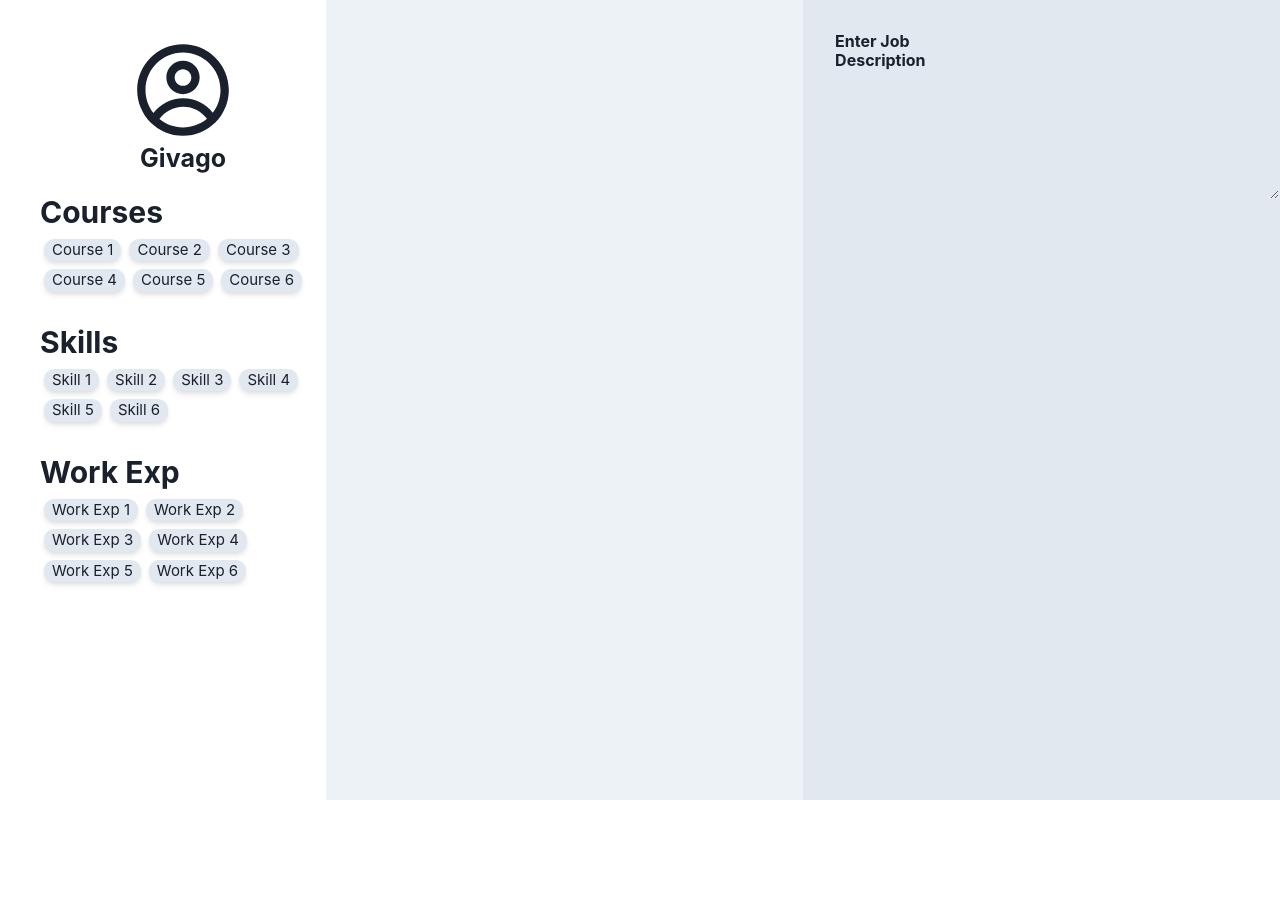
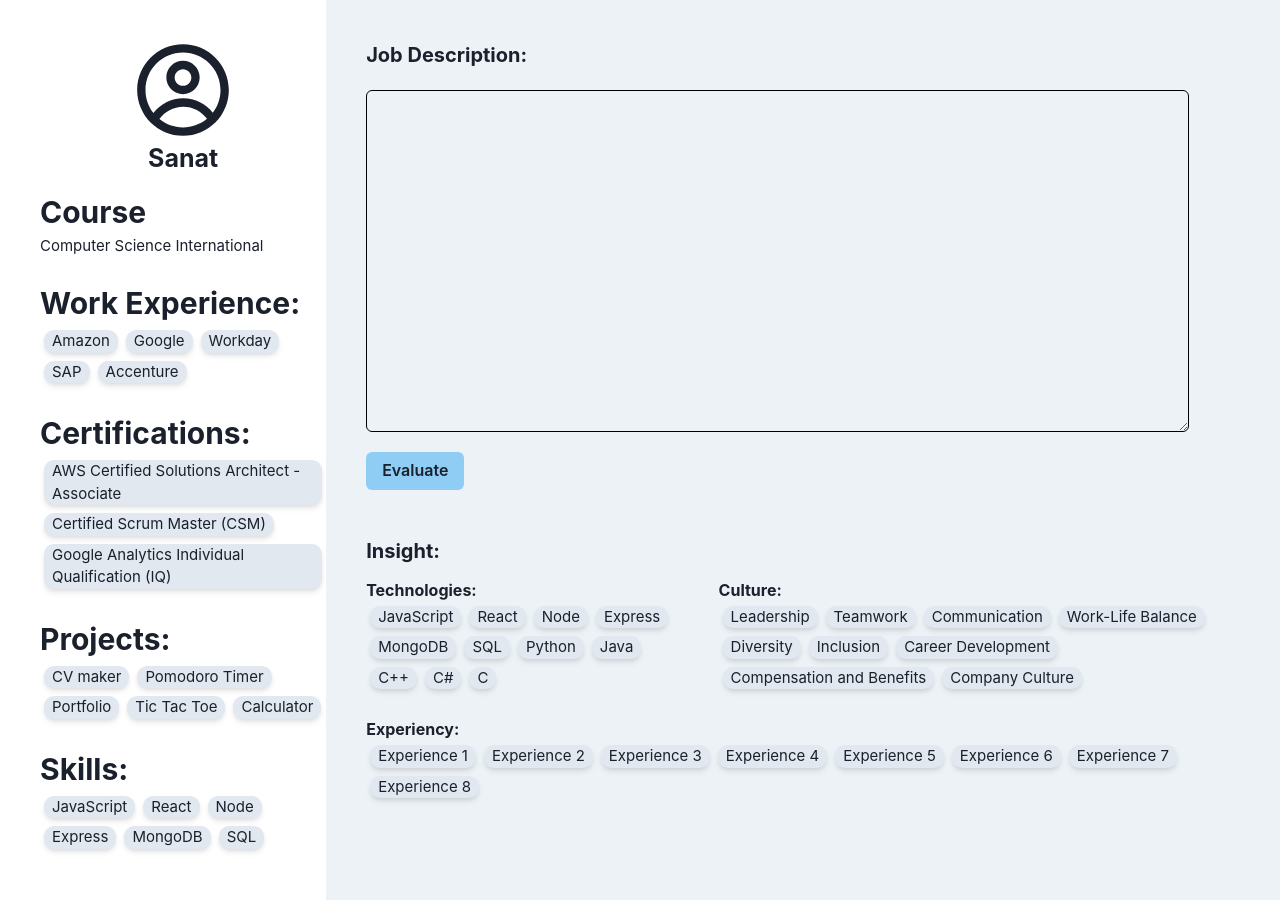
Before and after one commit to jeisper/mindScape, a React (Create React App) app: page /eval in a window 1280 px wide. Before the commit the page ends 800 px from the top, so only its background shows below. Built offline with nearby package versions, Linux system fonts and the light colour scheme.

Commit message:
completed evaluation page

```diff
--- /dev/null
+++ b/src/components/DescriptionEvaluate.js
@@ -0,0 +1,26 @@
+import { Button, Flex, Text, Textarea } from '@chakra-ui/react';
+import React from 'react';
+
+function DescriptionEvaluate() {
+  return (
+    <Flex
+      display="flex"
+      flexDir="column"
+      justify="center"
+      ml="10"
+      w="100%"
+      h="100%"
+      mt="10"
+    >
+      <Text fontWeight="bold" fontSize="20">
+        Job Description:
+      </Text>
+      <Textarea h="80%" w="90%" my="5" border="1px solid black" />
+      <Button display="flex" alignItems="center" bg="blue.200" w="fit-content">
+        Evaluate
+      </Button>
+    </Flex>
+  );
+}
+
+export default DescriptionEvaluate;
--- a/src/components/SideMenu.js
+++ b/src/components/SideMenu.js
@@ -2,30 +2,21 @@ import { Box, Flex, Text } from '@chakra-ui/react';
 import React from 'react';
 import { CgProfile } from 'react-icons/cg';
 
-const courses = [
-  'Course 1',
-  'Course 2',
-  'Course 3',
-  'Course 4',
-  'Course 5',
-  'Course 6',
+const certification = [
+  'AWS Certified Solutions Architect - Associate',
+  'Certified Scrum Master (CSM)',
+  'Google Analytics Individual Qualification (IQ)',
 ];
-const skills = [
-  'Skill 1',
-  'Skill 2',
-  'Skill 3',
-  'Skill 4',
-  'Skill 5',
-  'Skill 6',
+const projects = [
+  'CV maker',
+  'Pomodoro Timer',
+  'Portfolio',
+  'Tic Tac Toe',
+  'Calculator',
 ];
-const workExp = [
-  'Work Exp 1',
-  'Work Exp 2',
-  'Work Exp 3',
-  'Work Exp 4',
-  'Work Exp 5',
-  'Work Exp 6',
-];
+const workExp = ['Amazon', 'Google', 'Workday', 'SAP', ' Accenture'];
+
+const skills = ['JavaScript', 'React', 'Node', 'Express', 'MongoDB', 'SQL'];
 
 function SideMenu() {
   return (
@@ -38,12 +29,16 @@ function SideMenu() {
         fontSize="25"
       >
         <CgProfile size="100" />
-        <Text fontWeight="bold"> Givago</Text>
+        <Text fontWeight="bold">Sanat</Text>
       </Flex>
       <Flex display="flex" flexDir="column" my="3">
-        <Text fontWeight="bold">Courses</Text>
+        <Text fontWeight="bold">Course</Text>
+        <Text fontSize="15">Computer Science International</Text>
+      </Flex>
+      <Flex display="flex" flexDir="column" my="3">
+        <Text fontWeight="bold">Work Experience:</Text>
         <Flex display="flex" flexWrap="wrap">
-          {courses.map(course => {
+          {workExp.map(workExp => {
             return (
               <Box
                 m="1"
@@ -54,14 +49,54 @@ function SideMenu() {
                 bg="gray.200"
                 w="fit-content"
               >
-                {course}
+                {workExp}
               </Box>
             );
           })}
         </Flex>
       </Flex>
       <Flex display="flex" flexDir="column" my="3">
-        <Text fontWeight="bold">Skills</Text>
+        <Text fontWeight="bold">Certifications:</Text>
+        <Flex display="flex" flexWrap="wrap">
+          {certification.map(certification => {
+            return (
+              <Box
+                m="1"
+                px="2"
+                borderRadius="10"
+                shadow="md"
+                fontSize="15"
+                bg="gray.200"
+                w="fit-content"
+              >
+                {certification}
+              </Box>
+            );
+          })}
+        </Flex>
+      </Flex>
+      <Flex display="flex" flexDir="column" my="3">
+        <Text fontWeight="bold">Projects:</Text>
+        <Flex display="flex" flexWrap="wrap">
+          {projects.map(projects => {
+            return (
+              <Box
+                m="1"
+                px="2"
+                borderRadius="10"
+                shadow="md"
+                fontSize="15"
+                bg="gray.200"
+                w="fit-content"
+              >
+                {projects}
+              </Box>
+            );
+          })}
+        </Flex>
+      </Flex>
+      <Flex display="flex" flexDir="column" my="3">
+        <Text fontWeight="bold">Skills:</Text>
         <Flex display="flex" flexWrap="wrap">
           {skills.map(skill => {
             return (
@@ -80,26 +115,6 @@ function SideMenu() {
           })}
         </Flex>
       </Flex>
-      <Flex display="flex" flexDir="column" my="3">
-        <Text fontWeight="bold">Work Exp</Text>
-        <Flex display="flex" flexWrap="wrap">
-          {workExp.map(work => {
-            return (
-              <Box
-                m="1"
-                px="2"
-                borderRadius="10"
-                shadow="md"
-                fontSize="15"
-                bg="gray.200"
-                w="fit-content"
-              >
-                {work}
-              </Box>
-            );
-          })}
-        </Flex>
-      </Flex>
     </Flex>
   );
 }
--- /dev/null
+++ b/src/components/SummaryEvaluate.js
@@ -0,0 +1,122 @@
+import { Box, Flex, Text } from '@chakra-ui/react';
+import React from 'react';
+
+const tech = [
+  'JavaScript',
+  'React',
+  'Node',
+  'Express',
+  'MongoDB',
+  'SQL',
+  'Python',
+  'Java',
+  'C++',
+  'C#',
+  'C',
+];
+const exp = [
+  'Experience 1',
+  'Experience 2',
+  'Experience 3',
+  'Experience 4',
+  'Experience 5',
+  'Experience 6',
+  'Experience 7',
+  'Experience 8',
+];
+const culture = [
+  'Leadership',
+  'Teamwork',
+  'Communication',
+  'Work-Life Balance',
+  'Diversity',
+  'Inclusion',
+  'Career Development',
+  'Compensation and Benefits',
+  'Company Culture',
+];
+
+function SummaryEvaluate() {
+  return (
+    <Flex
+      display="flex"
+      flexDir="column"
+      w="100%"
+      h="100%"
+      ml="10"
+      mr="10"
+      justify="center"
+      justifyItems="center"
+    >
+      <Text fontWeight="bold" fontSize="20">
+        Insight:
+      </Text>
+      <Flex display="flex" flexDir="column">
+        <Flex display="flex" flexDir="row">
+          <Flex display="flex" flexDir="column" my="3" mr="10">
+            <Text fontWeight="bold">Technologies:</Text>
+            <Flex display="flex" flexWrap="wrap">
+              {tech.map(tech => {
+                return (
+                  <Box
+                    m="1"
+                    px="2"
+                    borderRadius="10"
+                    shadow="md"
+                    fontSize="15"
+                    bg="gray.200"
+                    w="fit-content"
+                  >
+                    {tech}
+                  </Box>
+                );
+              })}
+            </Flex>
+          </Flex>
+          <Flex display="flex" flexDir="column" my="3">
+            <Text fontWeight="bold">Culture:</Text>
+            <Flex display="flex" flexWrap="wrap">
+              {culture.map(cul => {
+                return (
+                  <Box
+                    m="1"
+                    px="2"
+                    borderRadius="10"
+                    shadow="md"
+                    fontSize="15"
+                    bg="gray.200"
+                    w="fit-content"
+                  >
+                    {cul}
+                  </Box>
+                );
+              })}
+            </Flex>
+          </Flex>
+        </Flex>
+        <Flex display="flex" flexDir="column" my="3">
+          <Text fontWeight="bold">Experiency:</Text>
+          <Flex display="flex" flexWrap="wrap">
+            {exp.map(exp => {
+              return (
+                <Box
+                  m="1"
+                  px="2"
+                  borderRadius="10"
+                  shadow="md"
+                  fontSize="15"
+                  bg="gray.200"
+                  w="fit-content"
+                >
+                  {exp}
+                </Box>
+              );
+            })}
+          </Flex>
+        </Flex>
+      </Flex>
+    </Flex>
+  );
+}
+
+export default SummaryEvaluate;
--- a/src/pages/Evaluate.js
+++ b/src/pages/Evaluate.js
@@ -1,18 +1,19 @@
-import { Flex, Heading, Input, Textarea } from '@chakra-ui/react';
+import { Flex } from '@chakra-ui/react';
 import React from 'react';
+import DescriptionEvaluate from '../components/DescriptionEvaluate';
 import SideMenu from '../components/SideMenu';
+import SummaryEvaluate from '../components/SummaryEvaluate';
 
 function Evaluate() {
   return (
-    <Flex minH="100vh" w="100%">
+    <Flex w="100%" display="flex" flexDir="row" h="900px">
       <SideMenu />
-      <Flex w="100%">
-        <Flex w="50%" bg="gray.100"></Flex>
-        <Flex w="50%" bg="gray.200">
-          <Heading p="8" fontSize="md">
-            Enter Job Description
-          </Heading>
-          <Textarea h="200px" cols="10" />
+      <Flex w="100%" h="100%" display="flex" flexDir="column">
+        <Flex w="100%" h="100%" bg="gray.100">
+          <DescriptionEvaluate />
+        </Flex>
+        <Flex w="100%" h="100%" bg="gray.100">
+          <SummaryEvaluate />
         </Flex>
       </Flex>
     </Flex>
--- a/src/pages/Landing.js
+++ b/src/pages/Landing.js
@@ -14,7 +14,6 @@ function Landing() {
     >
       <SideMenu />
       <MainSection />
-      <Flex>Empty 2</Flex>
     </Flex>
   );
 }
```
